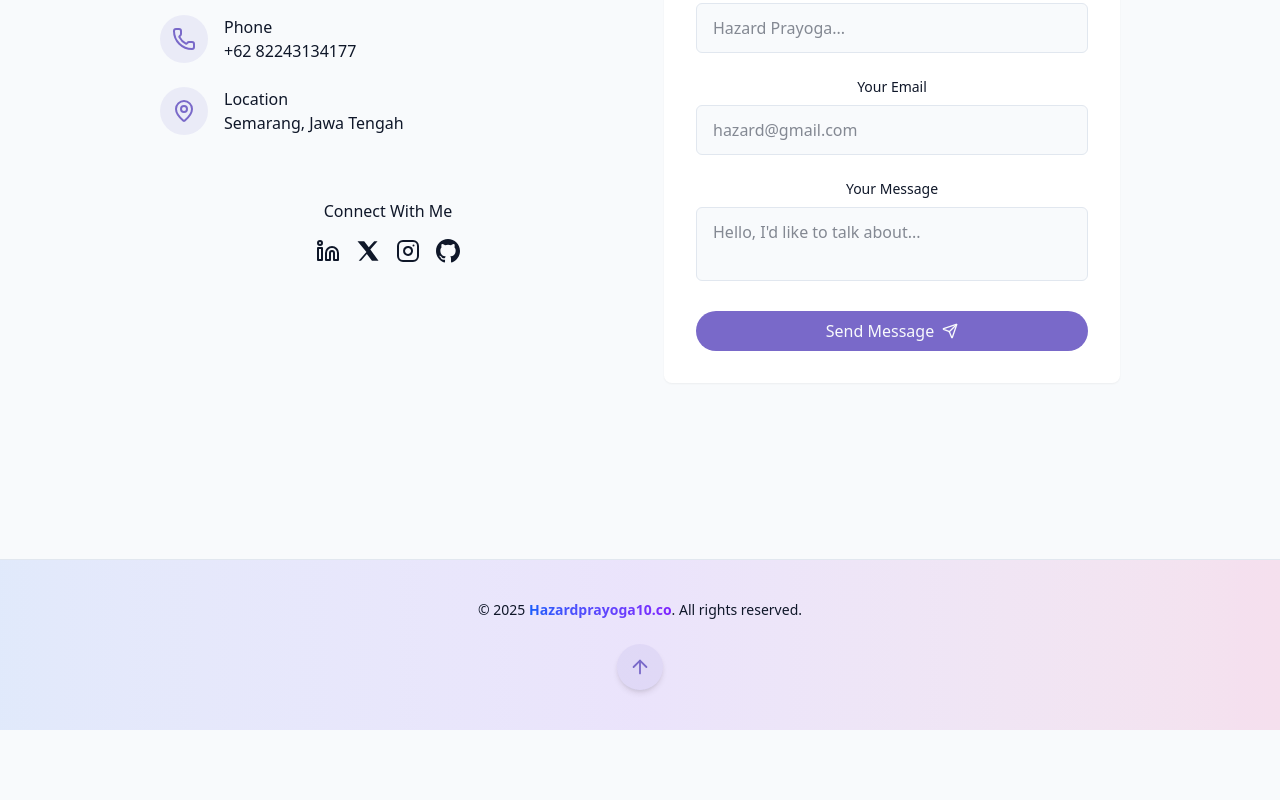
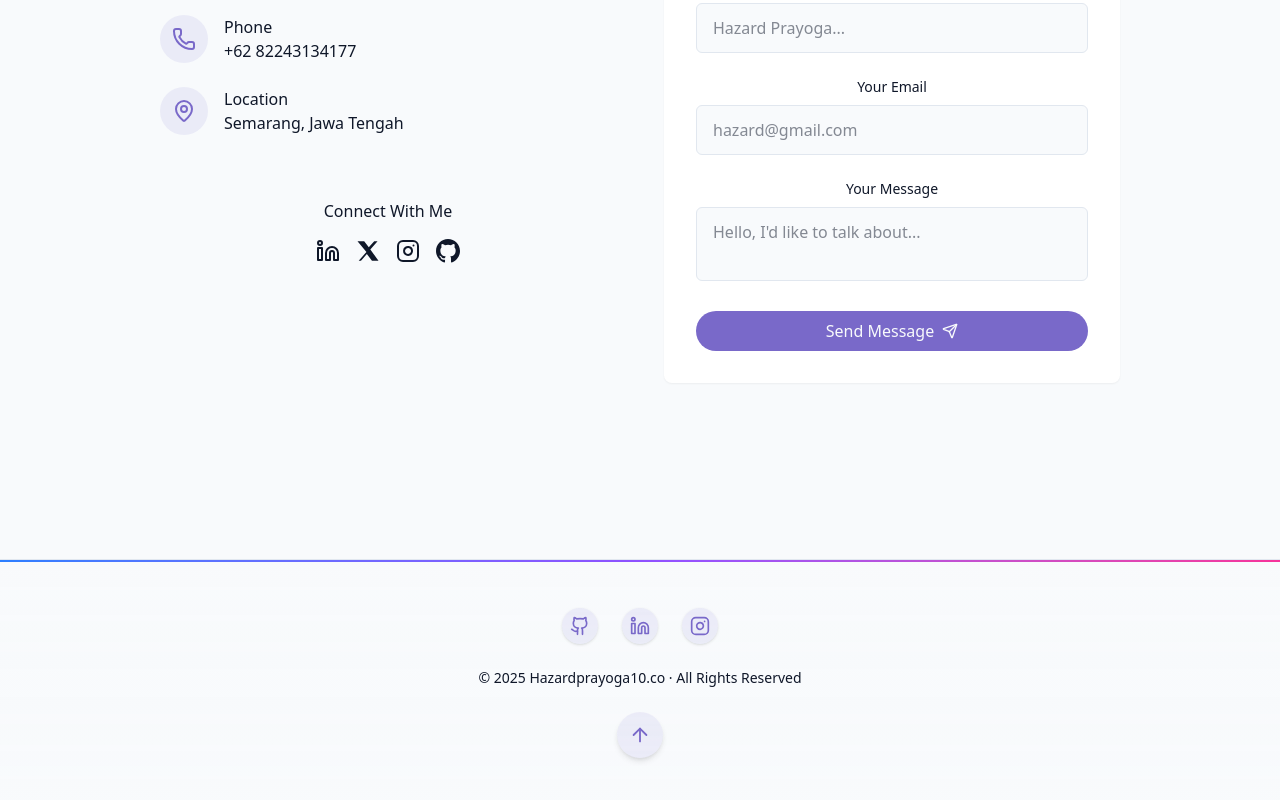
Before and after one commit to dwiprayoga10/dwiportfolio, a React (Vite) app: page / in a window 1280 px wide. Shown: the part 4083-4883 px from the top of the page. Before the commit the page ends 4813 px from the top, so only its background shows below. Built offline with nearby package versions, Linux system fonts and the light colour scheme.

Commit message:
Update Footer.jsx

```diff
--- a/src/components/Footer.jsx
+++ b/src/components/Footer.jsx
@@ -1,17 +1,45 @@
-import { ArrowUp } from "lucide-react";
+import { ArrowUp, Github, Linkedin, Instagram } from "lucide-react";
 
 export const Footer = () => {
   return (
-    <footer className="relative mt-20 bg-gradient-to-r from-blue-600/10 via-violet-600/10 to-pink-600/10 border-t border-border">
-      <div className="max-w-6xl mx-auto px-6 py-10 flex flex-col items-center gap-6">
-        {/* Teks copyright */}
-        <p className="text-sm text-muted-foreground text-center">
-          &copy; {new Date().getFullYear()}{" "}
-          <span className="font-semibold bg-gradient-to-r from-blue-600 to-violet-600 bg-clip-text text-transparent">
-            Hazardprayoga10.co
-          </span>
-          . All rights reserved.
-        </p>
+    <footer className="relative mt-20 border-t border-border bg-gradient-to-b from-background via-background/50 to-background">
+      {/* Gradient line */}
+      <div className="absolute top-0 left-0 w-full h-[2px] bg-gradient-to-r from-blue-500 via-violet-500 to-pink-500"></div>
+
+      <div className="max-w-6xl mx-auto px-6 py-12 flex flex-col items-center gap-6">
+        {/* Social links */}
+        <div className="flex gap-6">
+          <a
+            href="https://github.com/dwiprayoga10"
+            target="_blank"
+            rel="noopener noreferrer"
+            className="p-2 rounded-full bg-primary/10 hover:bg-primary/20 text-primary transition-all duration-300 shadow hover:shadow-lg"
+          >
+            <Github size={20} />
+          </a>
+          <a
+            href="https://linkedin.com/dwi-prayoga111203"
+            target="_blank"
+            rel="noopener noreferrer"
+            className="p-2 rounded-full bg-primary/10 hover:bg-primary/20 text-primary transition-all duration-300 shadow hover:shadow-lg"
+          >
+            <Linkedin size={20} />
+          </a>
+          <a
+            href="https://instagram.com/hzrdpryga10"
+            target="_blank"
+            rel="noopener noreferrer"
+            className="p-2 rounded-full bg-primary/10 hover:bg-primary/20 text-primary transition-all duration-300 shadow hover:shadow-lg"
+          >
+            <Instagram size={20} />
+          </a>
+        </div>
+
+{/* Teks copyright */}
+<p className="text-sm text-muted-foreground text-center">
+  © {new Date().getFullYear()} Hazardprayoga10.co · All Rights Reserved
+</p>
+
 
         {/* Tombol scroll to top */}
         <a
```
